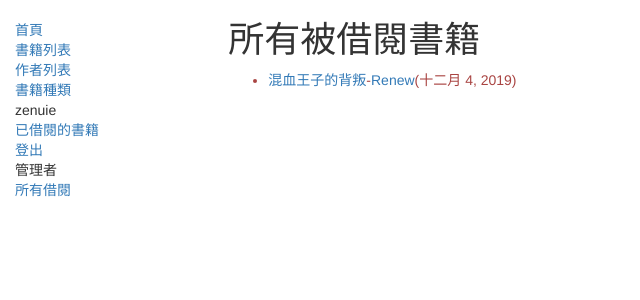
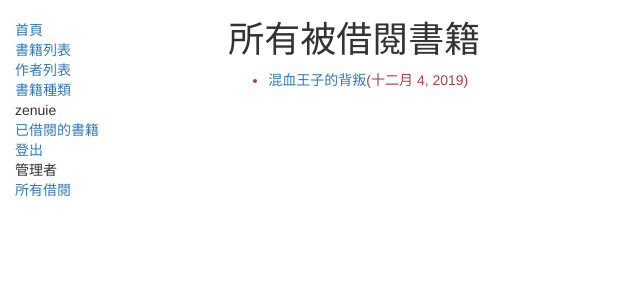
Before and after one commit to zenuie/locallibary, a Django app: page /catalog/borrowed/ in a window 1280 px wide. Shown: the top 300 px of the page, without its empty margins (0-640 px from the left). Run offline with Django 3.2, Linux system fonts and the light colour scheme; a user stored in the database is signed in; data comes from the database, SQL or seed files in the repository; both versions use the stored data as it was after the commit; some libraries are stand-ins or nearby versions.

Commit message:
20191230

```diff
--- a/catalog/views.py
+++ b/catalog/views.py
@@ -118,7 +118,7 @@ class OnlyStaffViewUserBorrowed(LoginRequiredMixin, generic.ListView):
         return BookInstance.objects.filter(status__exact='o').order_by('due_back')
 
 @permission_required('catalog. can_mark_returned')
-def renew_book_librarian(request, pk):
+def renew_book_librarian(LoginRequiredMixin,request, pk):
     """
     讓館員用來更新書本具體資訊的功能
     """
--- a/templates/bookinstance_list_all_user_borrowed.html
+++ b/templates/bookinstance_list_all_user_borrowed.html
@@ -7,7 +7,7 @@
 <ul>
   {% for bookinst in bookinstance_list %}
   <li class="{% if bookinst.is_overdue %}text-danger{% endif %}">
-    <a href="{% url 'book-detail' bookinst.book.pk %}">{{ bookinst.book.title }}</a>-<a href="{% url 'book_renew_librarian' bookinst.id %}">Renew</a>({{ bookinst.due_back }})
+    <a href="{% url 'book-detail' bookinst.book.pk %}">{{ bookinst.book.title }}</a>({{ bookinst.due_back }})
 
   </li>
   {% endfor %}
```
Also changed, not shown: db.sqlite3.
